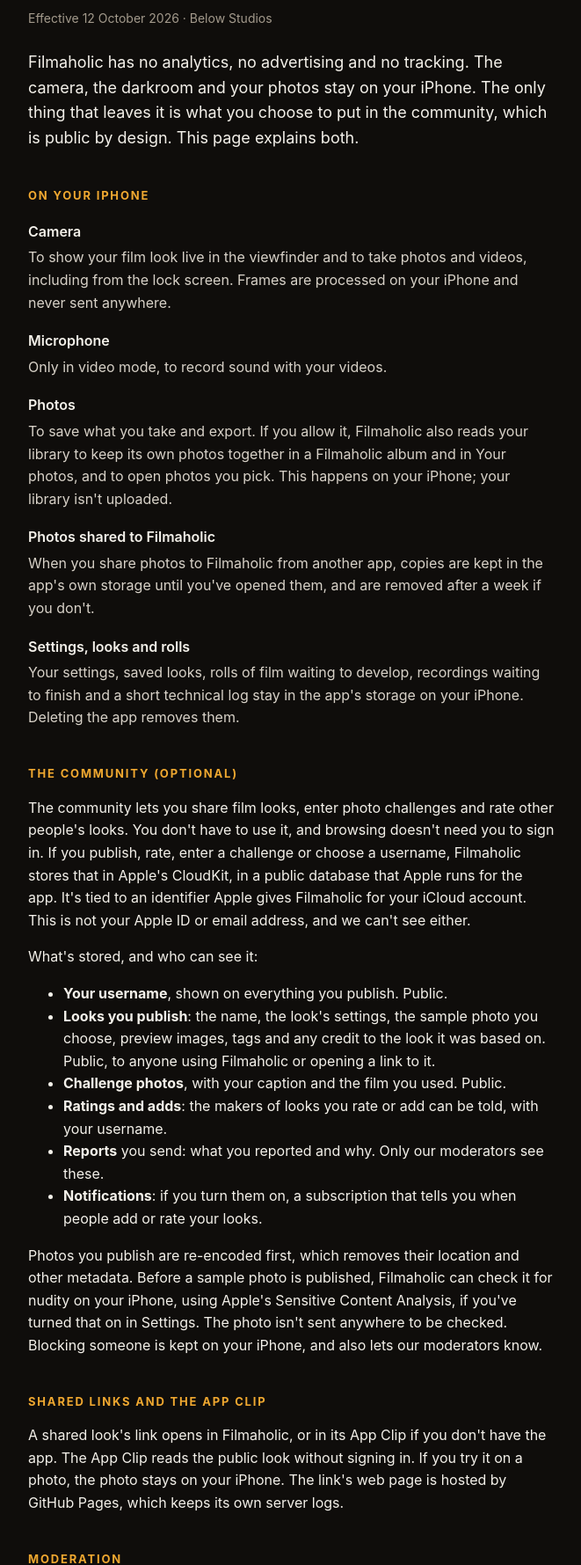
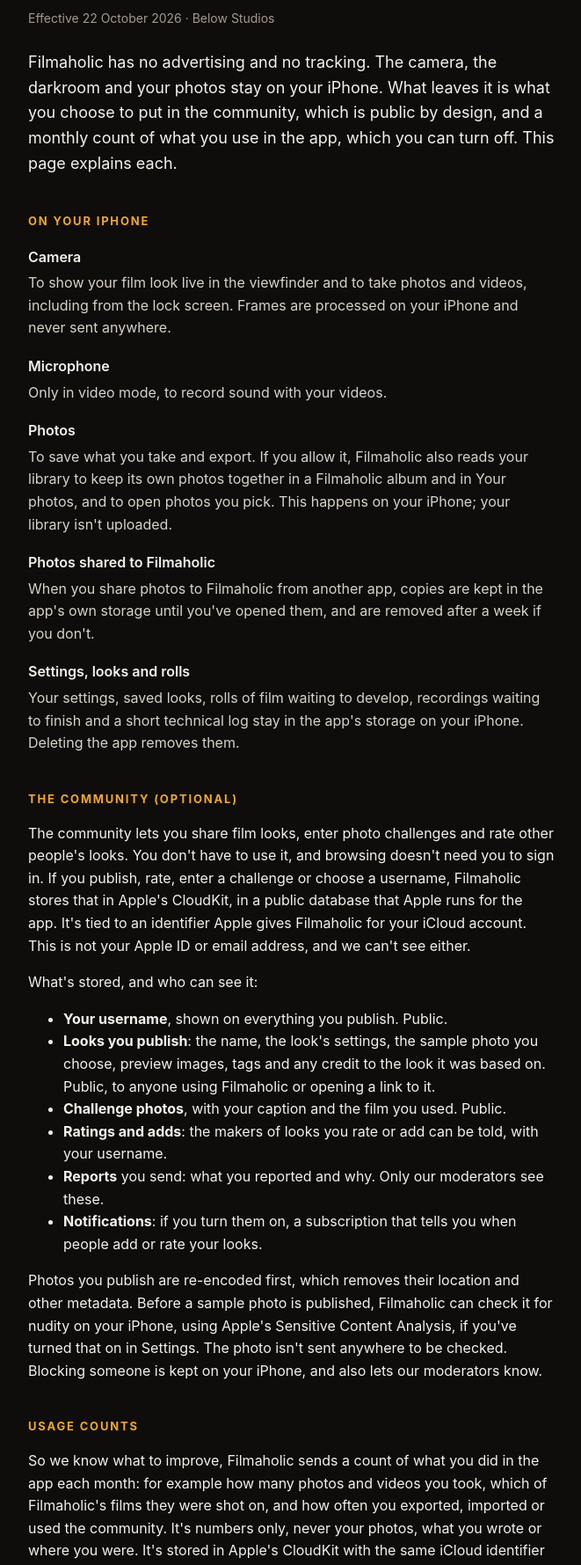
Before and after one commit to taylor779/filmaholic, a plain HTML site: page privacy.html in a window 1280 px wide. Shown: the part 136-1915 px from the top of the page at 88% size, without its empty margins (308-969 px from the left). Drawn offline with Linux system fonts and the light colour scheme.

Commit message:
Privacy policy: monthly usage counts and how to turn them off

```diff
--- a/privacy.html
+++ b/privacy.html
@@ -10,11 +10,11 @@
 <main>
   <p class="mark"><a href="./">Filmaholic</a></p>
   <h1>Privacy policy</h1>
-  <p class="meta">Effective 12 October 2026 · Below Studios</p>
+  <p class="meta">Effective 22 October 2026 · Below Studios</p>
 
-  <p class="lead">Filmaholic has no analytics, no advertising and no tracking. The camera, the darkroom and your
-  photos stay on your iPhone. The only thing that leaves it is what you choose to put in the community, which is
-  public by design. This page explains both.</p>
+  <p class="lead">Filmaholic has no advertising and no tracking. The camera, the darkroom and your photos stay on your
+  iPhone. What leaves it is what you choose to put in the community, which is public by design, and a monthly count
+  of what you use in the app, which you can turn off. This page explains each.</p>
 
   <h2>On your iPhone</h2>
   <dl>
@@ -58,6 +58,14 @@
   if you've turned that on in Settings. The photo isn't sent anywhere to be checked. Blocking someone is kept on
   your iPhone, and also lets our moderators know.</p>
 
+  <h2>Usage counts</h2>
+  <p>So we know what to improve, Filmaholic sends a count of what you did in the app each month: for example how many
+  photos and videos you took, which of Filmaholic's films they were shot on, and how often you exported, imported or used
+  the community. It's numbers only, never your photos, what you wrote or where you were. It's stored in Apple's CloudKit
+  with the same iCloud identifier as the community (only if you're signed in to iCloud), and only our moderators can see
+  it. It isn't used for advertising or to track you across other apps. To stop it, open the community, tap your avatar
+  and turn off <strong>Share usage counts</strong>.</p>
+
   <h2>Shared links and the App Clip</h2>
   <p>A shared look's link opens in Filmaholic, or in its App Clip if you don't have the app. The App Clip reads the
   public look without signing in. If you try it on a photo, the photo stays on your iPhone. The link's web page is
@@ -71,7 +79,7 @@
   <h2>Deleting your community account</h2>
   <p>In Filmaholic, open the community, tap your avatar, then <strong>Delete my community account</strong>. This
   deletes your username, everything you've published, your challenge photos, your ratings and adds, the reports you
-  sent and your notifications. Your looks and photos on your iPhone stay. You can also remove a single look or
+  sent, your notifications and your usage counts. Your looks and photos on your iPhone stay. You can also remove a single look or
   challenge photo at any time. If you can't use the app, email us and we'll delete it for you.</p>
   <p>We keep community content until you delete it or we remove it under the guidelines.</p>
 
@@ -81,7 +89,8 @@
   policy</a>.</p>
 
   <h2>Children</h2>
-  <p>The camera and darkroom collect nothing from anyone. The community isn't intended for children under 13.</p>
+  <p>Apart from the usage counts above, the camera and darkroom collect nothing from anyone. The community isn't
+  intended for children under 13.</p>
 
   <h2>Your rights</h2>
   <p>You can see, correct or delete what you've put in the community in the app, or ask us to. We handle personal
```
